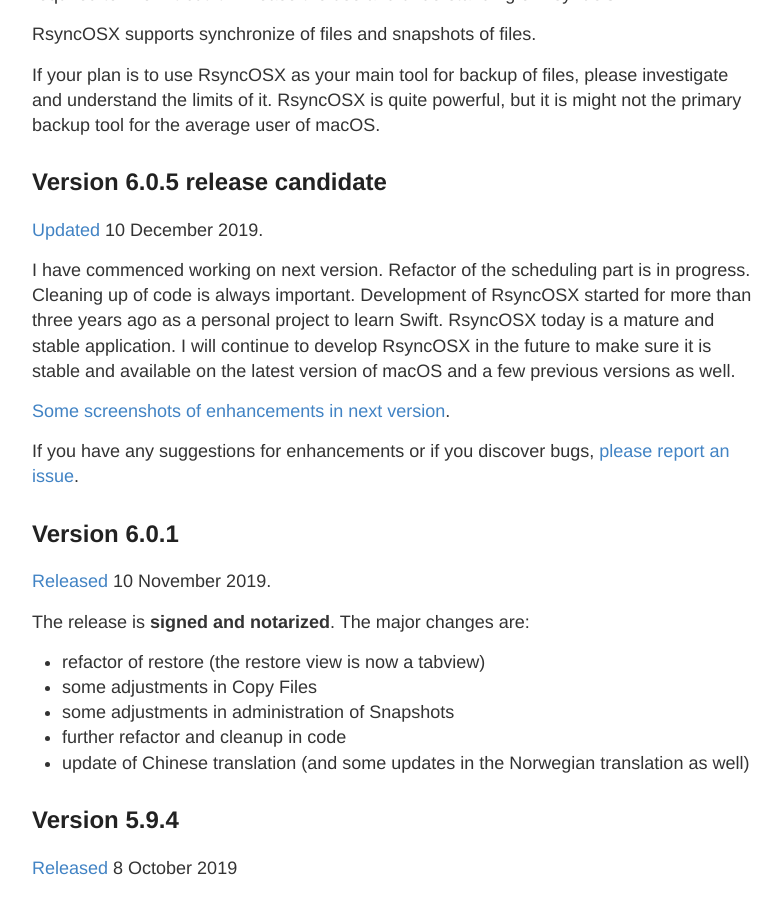
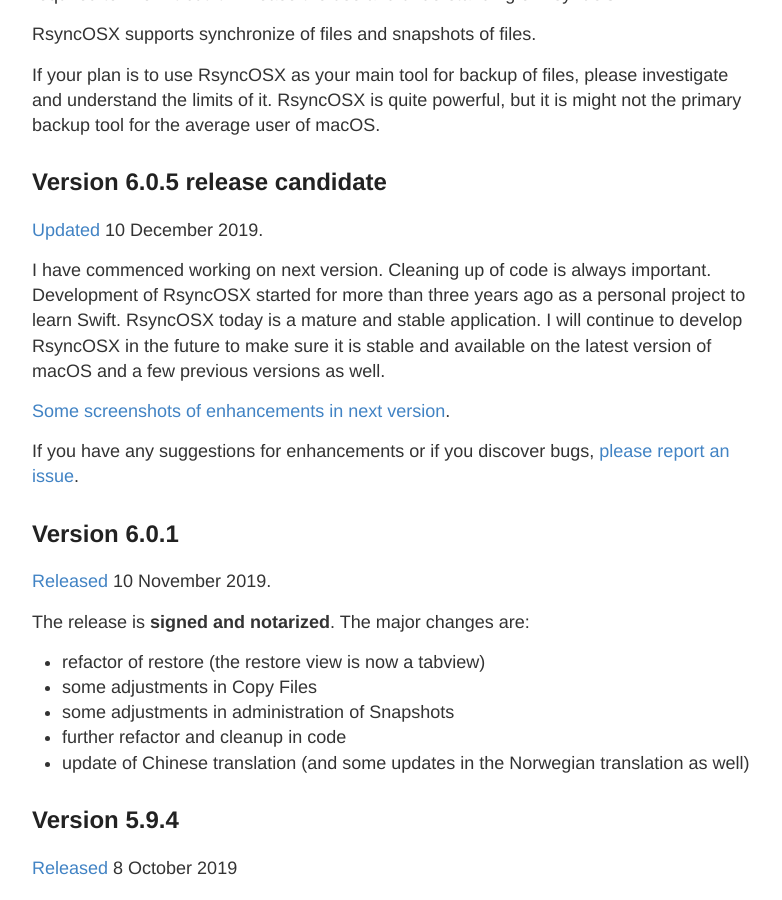
Before and after one commit to d2s/Documentation, a Jekyll site: the page built from _posts/2018-04-10-Changelog.md, in a window 1280 px wide and 900 px high, scrolled down 881 px. Shown: the whole window, without its empty margins (248-1030 px from the left). Built offline with Jekyll 4.4.1, drawn with Linux system fonts in a browser that asks for light colours.

Commit message:
Update 2018-04-10-Changelog.md

```diff
--- a/_posts/2018-04-10-Changelog.md
+++ b/_posts/2018-04-10-Changelog.md
@@ -25,7 +25,7 @@ If your plan is to use RsyncOSX as your main tool for backup of files, please in
 
 [Updated](https://github.com/rsyncOSX/RsyncOSX/releases/tag/v6.0.1) 10 December 2019.
 
-I have commenced working on next version. Refactor of the scheduling part is in progress. Cleaning up of code is always important. Development of RsyncOSX started for more than three years ago as a personal project to learn Swift. RsyncOSX today is a mature and stable application. I will continue to develop RsyncOSX in the future to make sure it is stable and available on the latest version of macOS and a few previous versions as well.
+I have commenced working on next version. Cleaning up of code is always important. Development of RsyncOSX started for more than three years ago as a personal project to learn Swift. RsyncOSX today is a mature and stable application. I will continue to develop RsyncOSX in the future to make sure it is stable and available on the latest version of macOS and a few previous versions as well.
 
 [Some screenshots of enhancements in next version](/nextversion).
 
```
